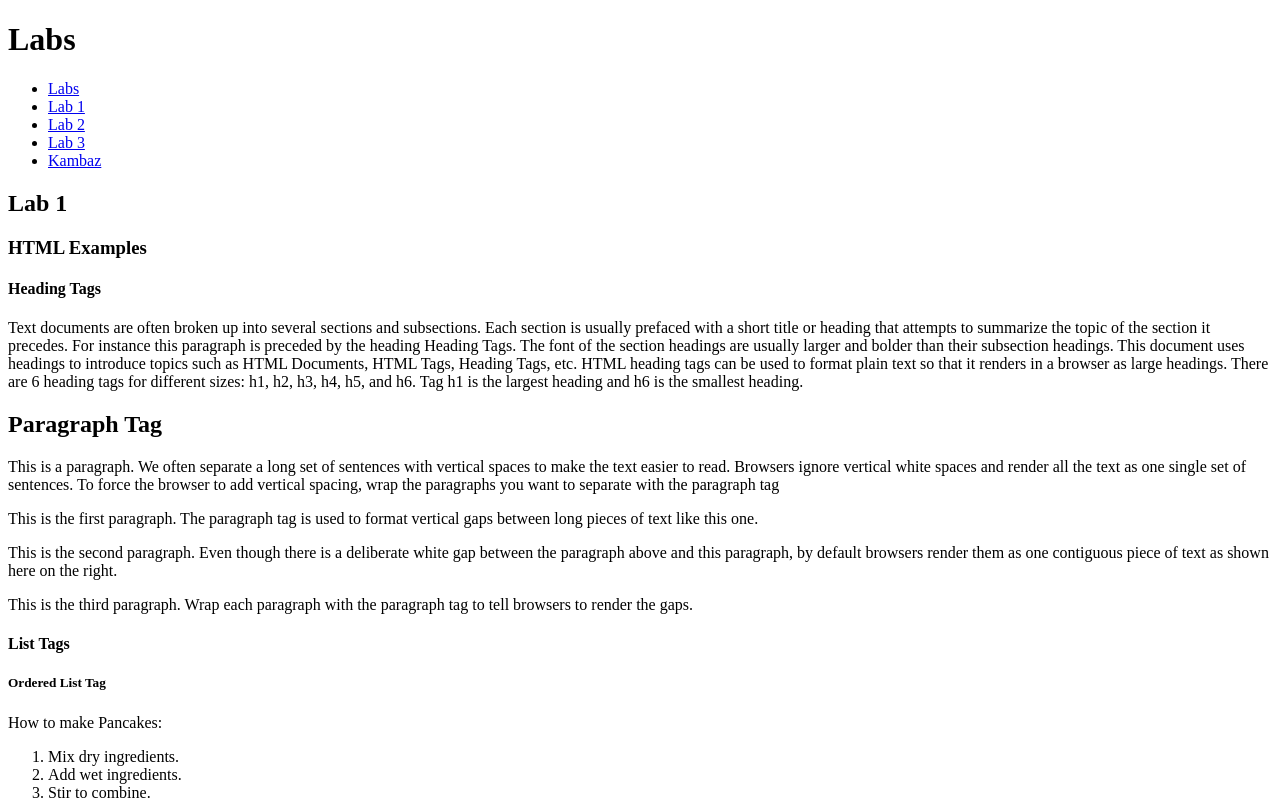
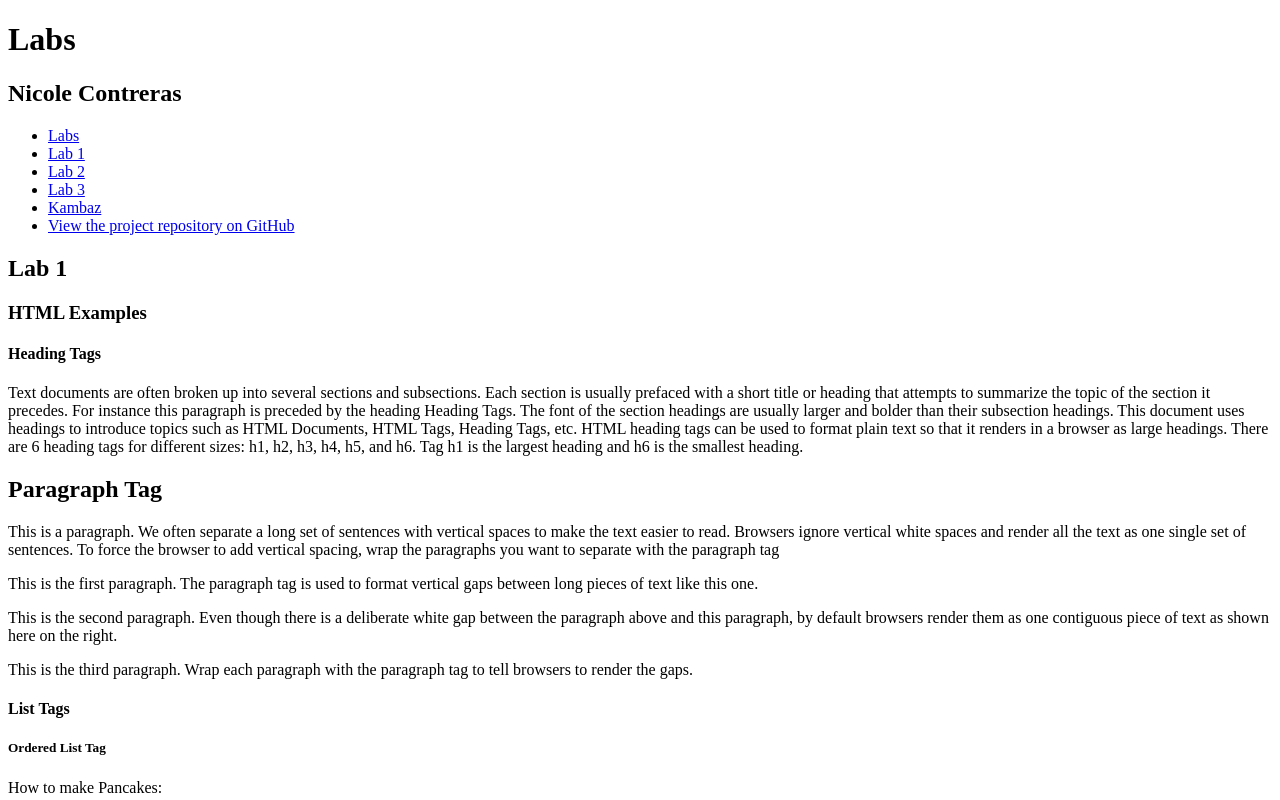
Before and after one commit to nicole-contreras/web-app-cs4550-sp25, a React (Vite) app: page /#/Labs/Lab1 in a window 1280 px wide. Shown: the top 800 px of the page. Built offline with nearby package versions, Linux system fonts and the light colour scheme.

Commit message:
Update github url and name

```diff
--- a/src/Labs/TOC.tsx
+++ b/src/Labs/TOC.tsx
@@ -8,6 +8,7 @@ export default function TOC() {
         <li><Link to="/Labs/Lab2">Lab 2</Link></li>
         <li><Link to="/Labs/Lab3">Lab 3</Link></li>
         <li><Link to="/Kambaz">Kambaz</Link></li>
+        <li><a href="https://github.com/nicole-contreras/web-app-cs4550-sp25" id="wd-github">View the project repository on GitHub</a></li>
       </ul>
     );
   }
--- a/src/Labs/index.tsx
+++ b/src/Labs/index.tsx
@@ -9,6 +9,7 @@ export default function Labs() {
     return (
         <div>
             <h1>Labs</h1>
+            <h2>Nicole Contreras</h2>
             <TOC />
             <Routes>
                 <Route path="/" element={<Navigate to="Lab1" />} />
```
